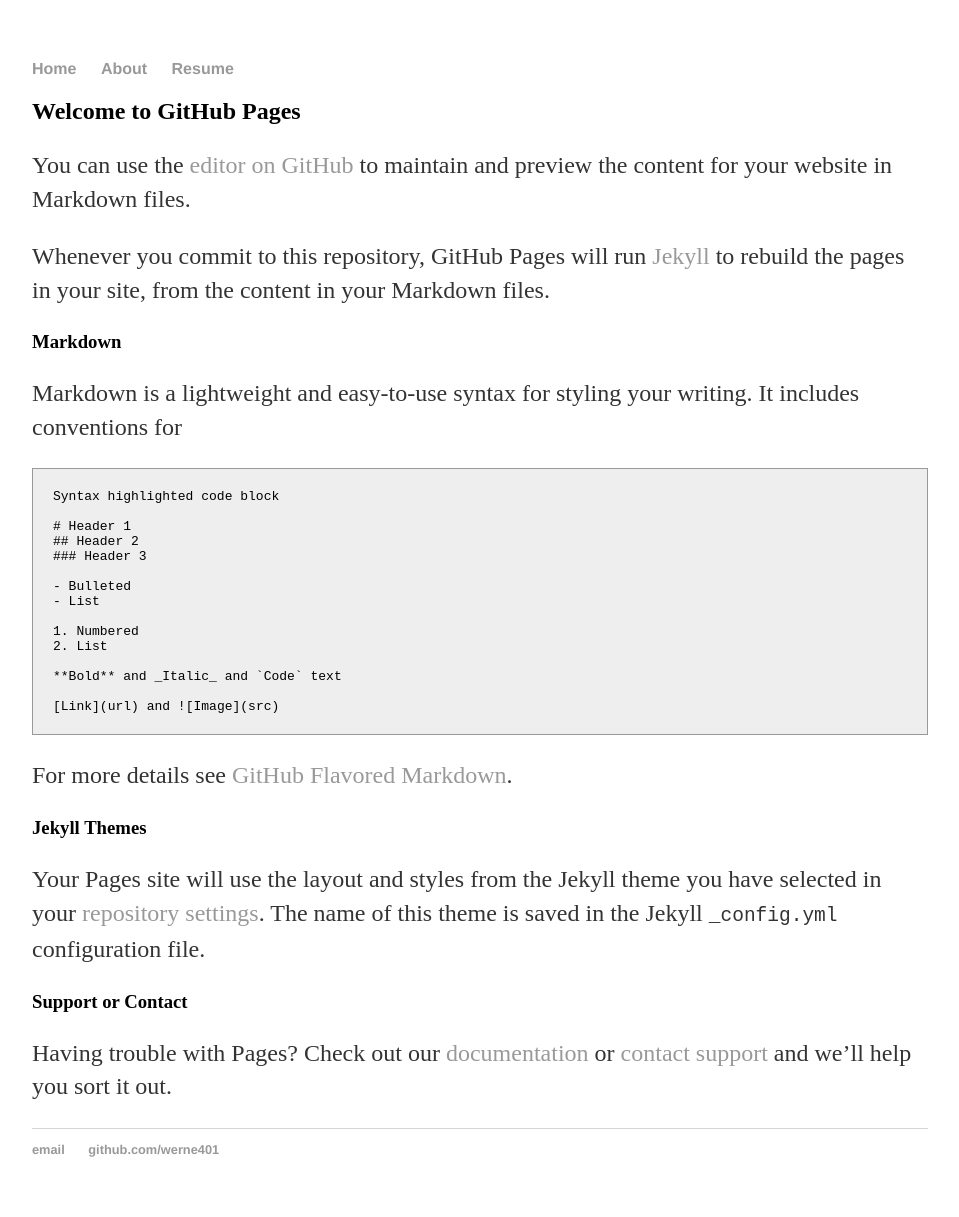
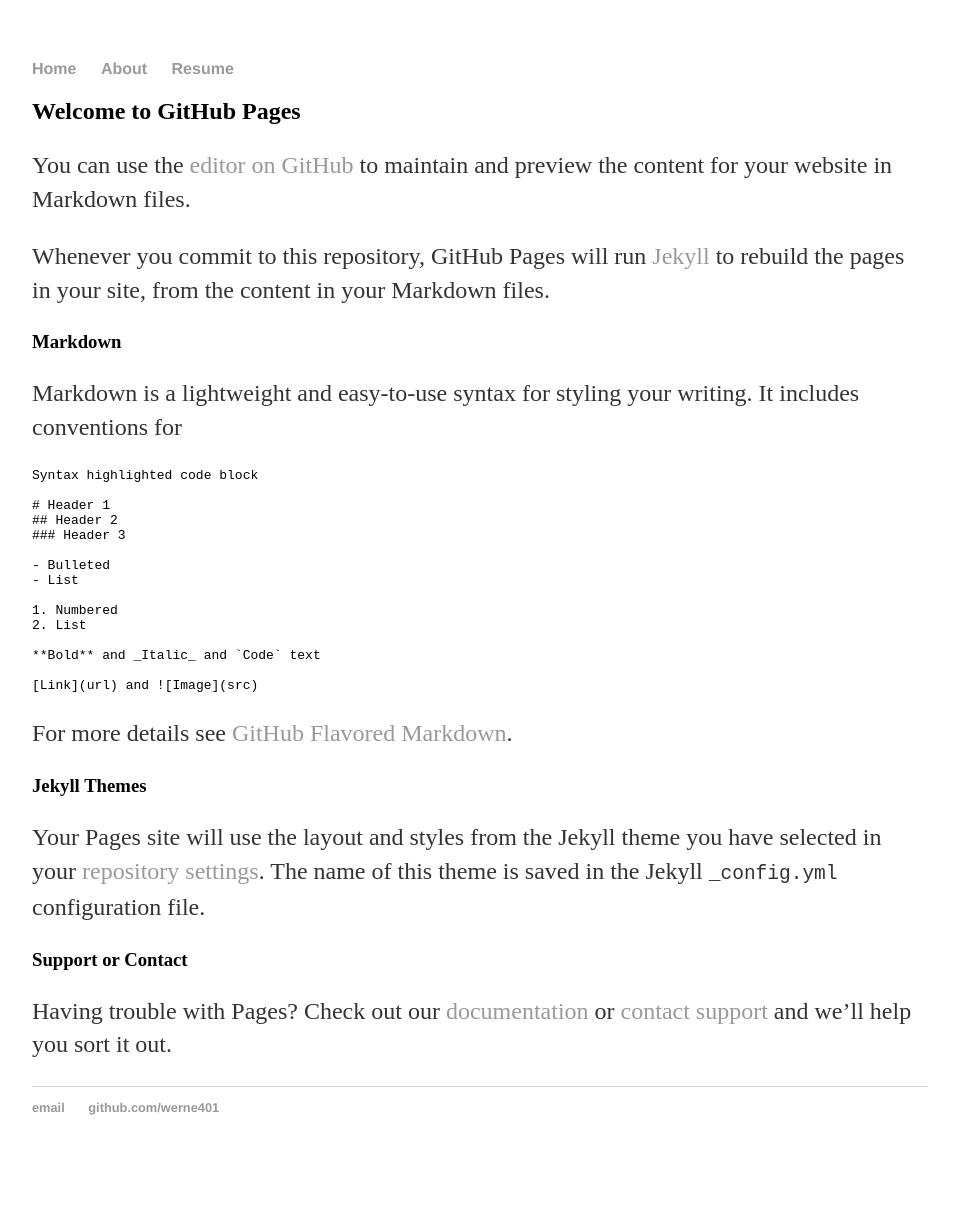
Before and after one commit to werne401/old_website, a Jekyll site: the page built from documentation.md, in a window 1280 px wide. Shown: the whole page, without its empty margins (160-1119 px from the left). Built offline with Jekyll 4.4.1, drawn with Linux system fonts in a browser that asks for light colours; our own code applies the rules of GitHub Pages for plain Markdown files; after the commit the page ends 1175 px from its top, so only the background shows below that.

Commit message:
code css

```diff
--- a/css/main.css
+++ b/css/main.css
@@ -79,9 +79,10 @@ ul.posts li {
   color: white;
 }
 
-pre code {
+
+/* pre code {
   background-color: #eee;
   border: 1px solid #999;
   display: block;
   padding: 20px;
-}
+} */
```
